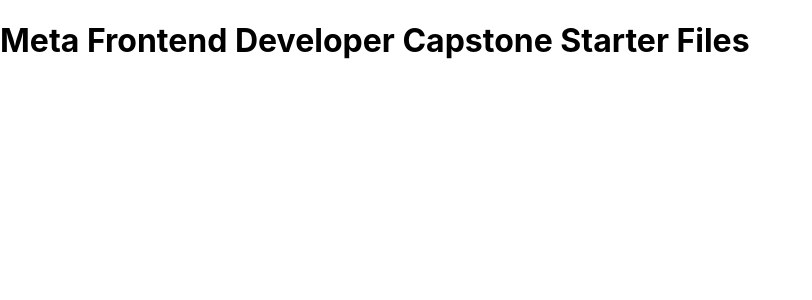
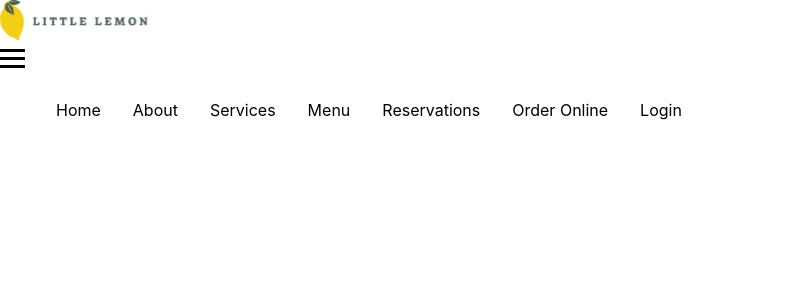
Before and after one commit to sudeepgtm777/little-lemon, a React (Create React App) app: page / in a window 1280 px wide. Shown: the top 300 px of the page, without its empty margins (0-812 px from the left). Built offline with nearby package versions, Linux system fonts and the light colour scheme; a web font is replaced by a local one.

Commit message:
Adding nav bar items in Nav.js

```diff
--- a/src/App.js
+++ b/src/App.js
@@ -1,12 +1,12 @@
 import React from 'react';
 import './App.css';
+import Nav from './components/Nav';
 
 function App() {
   return (
-
-    <div>
-      <h1>Meta Frontend Developer Capstone Starter Files</h1>
-    </div>
+    <>
+    <Nav/>
+    </>
   );
 }
 
--- a/src/components/Nav.js
+++ b/src/components/Nav.js
@@ -0,0 +1,49 @@
+import React from "react";
+import logo from "../images/Logo .svg"
+
+const Nav = () => {
+    return (
+        <nav>
+
+            <a href="/">
+                <img src={logo} alt="logo"/>
+            </a>
+
+            {/* Mobile navbar */}
+            <div>
+                <div className="bar"></div>
+                <div className="bar"></div>
+                <div className="bar"></div>
+            </div>
+
+            {/* Nav items */}
+            <ul>
+                <li>
+                    < a href="/">Home</a>
+                </li>
+                <li>
+                    < a href="/">About</a>
+                </li>
+                <li>
+                    < a href="/">Services</a>
+                </li>
+                <li>
+                    < a href="/">Menu</a>
+                </li>
+                <li>
+                    < a href="/">Reservations</a>
+                </li>
+                <li>
+                    < a href="/">Order Online</a>
+                </li>
+                <li>
+                    < a href="/">Login</a>
+                </li>
+            </ul>
+
+        </nav>
+
+    );
+};
+
+export default Nav;
```
